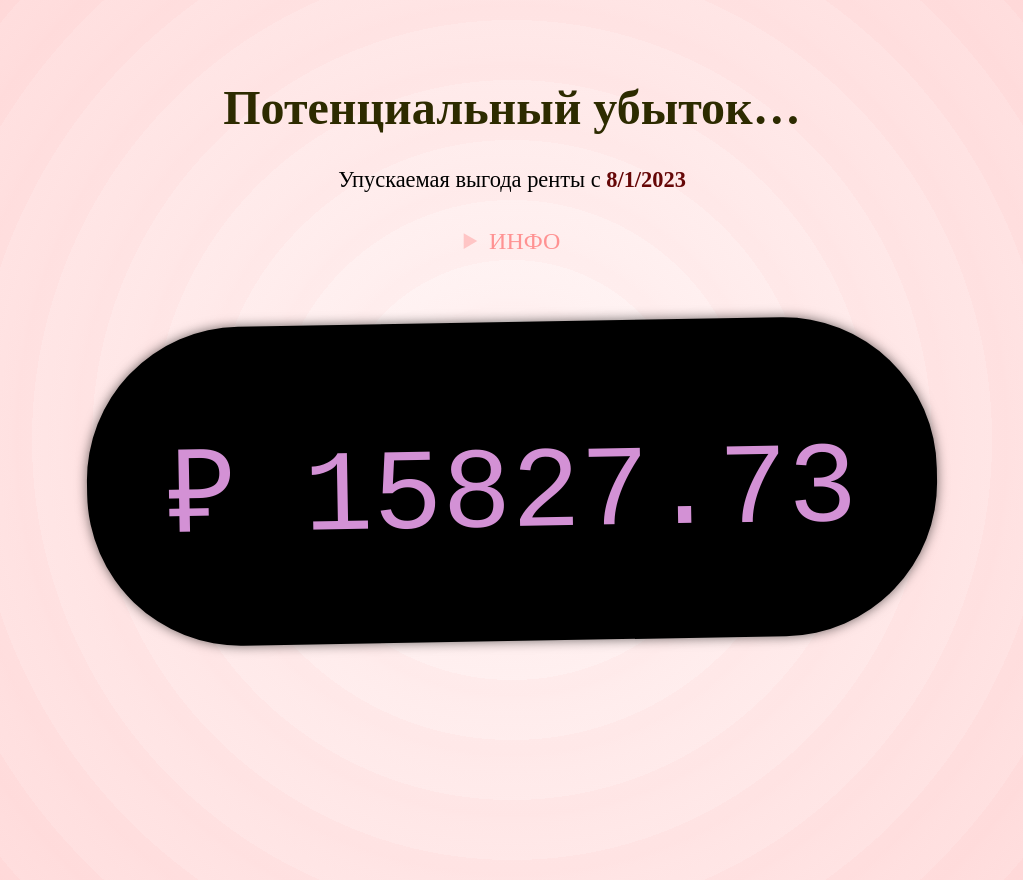
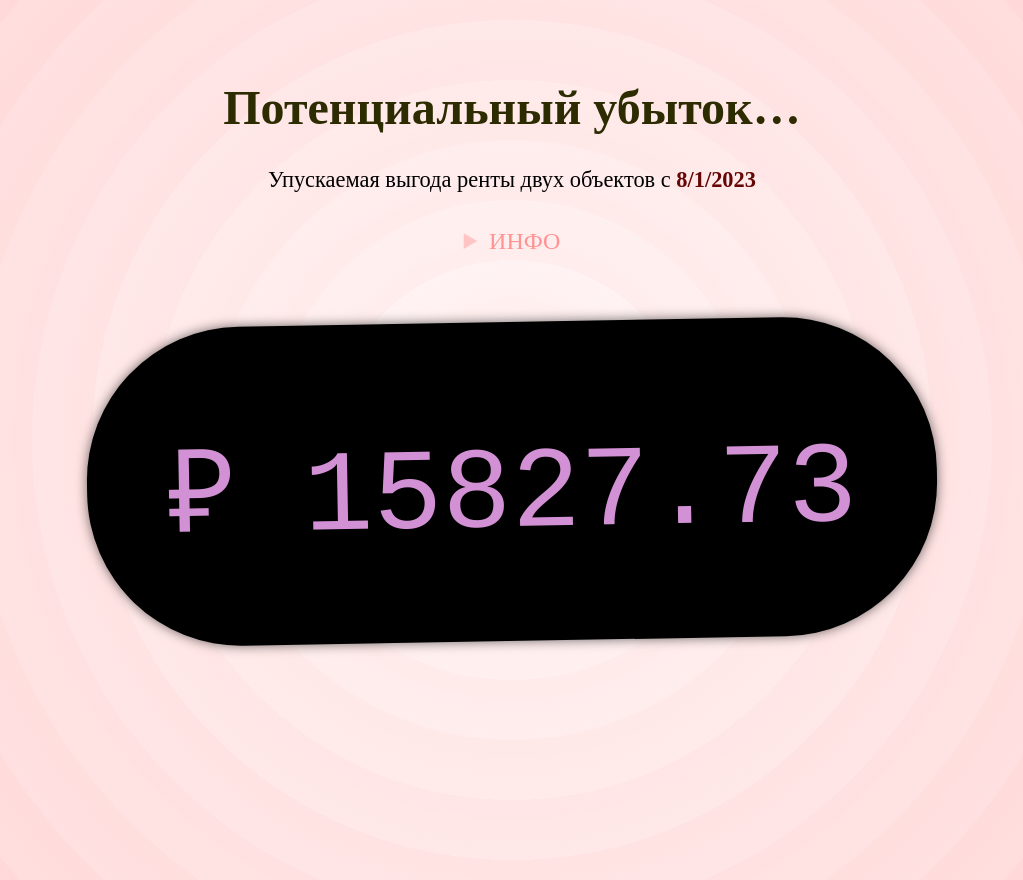
Before and after one commit to a374ru/potencialLosses, a plain HTML site: page docs/index.html in a window 1280 px wide. Shown: the whole page, without its empty margins (128-1151 px from the left). Drawn offline with Linux system fonts and the light colour scheme.

Commit message:
••• 2023

```diff
--- a/docs/index.html
+++ b/docs/index.html
@@ -14,7 +14,7 @@
 <div id="contaner">
 	<main>
 		<h1>Потенциальный убыток…</h1>
-		<div id="tolk" class="tolk">Упускаемая выгода ренты с <span id="start-ubitka">???</span></div>
+		<div id="tolk" class="tolk">Упускаемая выгода ренты двух объектов с <span id="start-ubitka">???</span></div>
 		<details>
 			<summary>ИНФО</summary>
 			<span class="summary">
--- a/docs/potencial-losses.js
+++ b/docs/potencial-losses.js
@@ -6,7 +6,7 @@ setInterval(function () {
     var kavkazDebet = 40000;
     var grayDebet = 45000;
     var allDebet = kavkazDebet + grayDebet;
-    var startUbitka = new Date('2023-08-01');
+    var startUbitka = new Date('2023-08-01:00:00:00');
     var dateUbitka = startUbitka.toLocaleDateString();
     var start_ubitka = document.getElementById("start-ubitka");
     var rrr = start_ubitka.innerHTML = dateUbitka;
```
Also changed, not shown: 1 other file.
